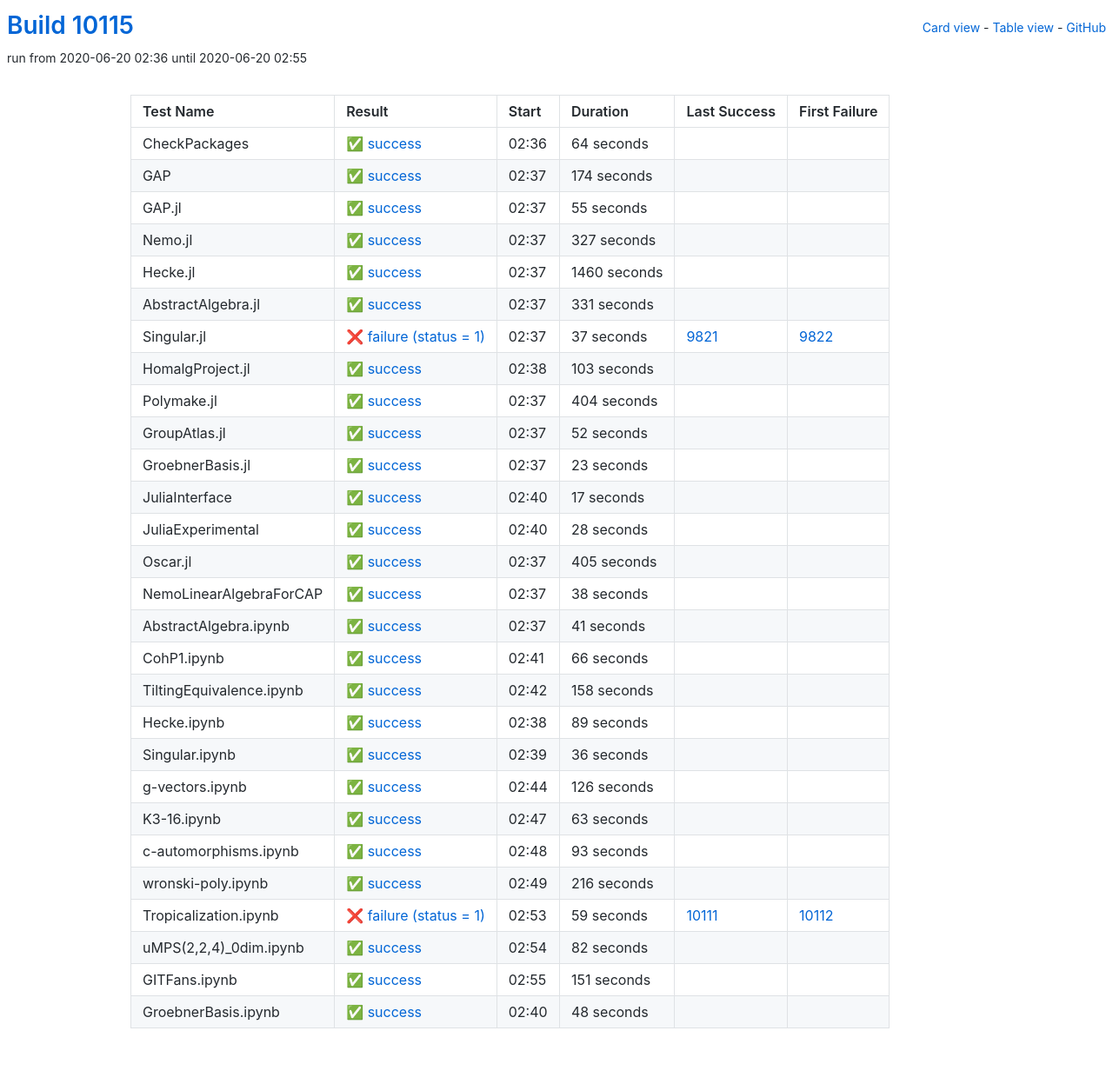
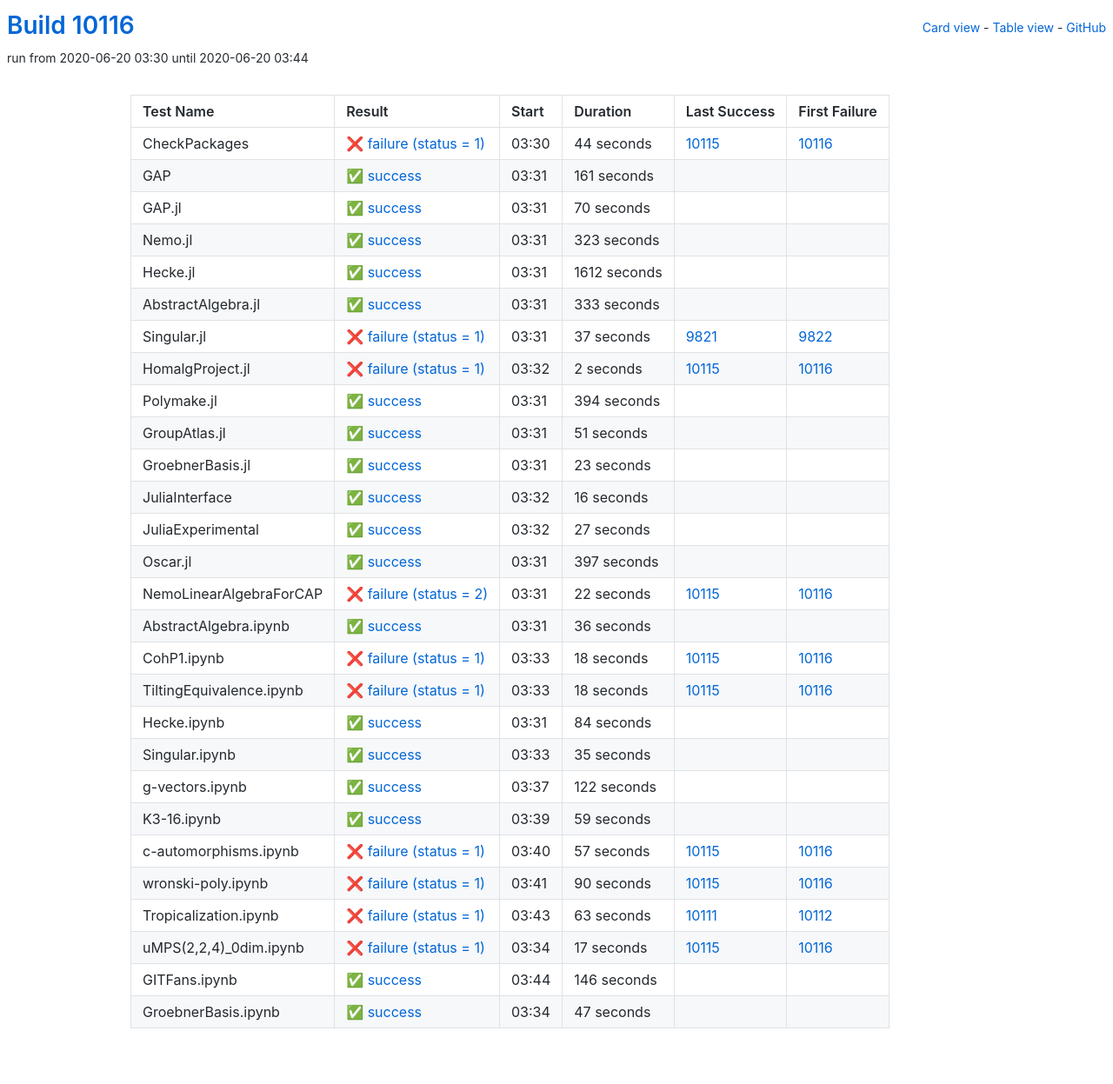
Before and after one commit to oscar-system/oscar-ci-status, a Jekyll site: the page built from table.html, in a window 1280 px wide. Shown: the whole page at 87% size. Built offline with Jekyll 4.4.1, drawn with Linux system fonts in a browser that asks for light colours.

Commit message:
Build #10116

```diff
--- a/_data/ci.yml
+++ b/_data/ci.yml
@@ -1,6 +1,6 @@
 ---
-build: 10115
-build_url: https://oscarci.mathematik.uni-kl.de/job/oscar/10115/
+build: 10116
+build_url: https://oscarci.mathematik.uni-kl.de/job/oscar/10116/
 job: oscar
 organization: oscar-system
 repo: oscar-ci-status
@@ -8,80 +8,80 @@
 tests:
 - name: CheckPackages
   id: checkpackages
-  log: https://oscarci.mathematik.uni-kl.de/job/oscar/10115/artifact/logs/build-10115/CheckPackages.log
-  start: 2020-06-20 02:36
+  log: https://oscarci.mathematik.uni-kl.de/job/oscar/10116/artifact/logs/build-10116/CheckPackages.log
+  start: 2020-06-20 03:30
+  success: false
+  exitcode: 1
+  status: failure
+  duration: 44
+  last_success: 10115
+  last_success_url: https://oscarci.mathematik.uni-kl.de/job/oscar/10115/
+  first_failure: 10116
+  first_failure_url: https://oscarci.mathematik.uni-kl.de/job/oscar/10116/
+- name: GAP
+  id: gap
+  log: https://oscarci.mathematik.uni-kl.de/job/oscar/10116/artifact/logs/build-10116/GAP.log
+  start: 2020-06-20 03:31
   success: true
   exitcode: 0
   status: success
-  duration: 64
-  last_success: false
-  last_success_url:
-  first_failure: false
-  first_failure_url:
-- name: GAP
-  id: gap
-  log: https://oscarci.mathematik.uni-kl.de/job/oscar/10115/artifact/logs/build-10115/GAP.log
-  start: 2020-06-20 02:37
-  success: true
-  exitcode: 0
-  status: success
-  duration: 174
+  duration: 161
   last_success: false
   last_success_url:
   first_failure: false
   first_failure_url:
 - name: GAP.jl
   id: gap-jl
-  log: https://oscarci.mathematik.uni-kl.de/job/oscar/10115/artifact/logs/build-10115/GAP.jl.log
-  start: 2020-06-20 02:37
+  log: https://oscarci.mathematik.uni-kl.de/job/oscar/10116/artifact/logs/build-10116/GAP.jl.log
+  start: 2020-06-20 03:31
   success: true
   exitcode: 0
   status: success
-  duration: 55
+  duration: 70
   last_success: false
   last_success_url:
   first_failure: false
   first_failure_url:
 - name: Nemo.jl
   id: nemo-jl
-  log: https://oscarci.mathematik.uni-kl.de/job/oscar/10115/artifact/logs/build-10115/Nemo.jl.log
-  start: 2020-06-20 02:37
+  log: https://oscarci.mathematik.uni-kl.de/job/oscar/10116/artifact/logs/build-10116/Nemo.jl.log
+  start: 2020-06-20 03:31
   success: true
   exitcode: 0
   status: success
-  duration: 327
+  duration: 323
   last_success: false
   last_success_url:
   first_failure: false
   first_failure_url:
 - name: Hecke.jl
   id: hecke-jl
-  log: https://oscarci.mathematik.uni-kl.de/job/oscar/10115/artifact/logs/build-10115/Hecke.jl.log
-  start: 2020-06-20 02:37
+  log: https://oscarci.mathematik.uni-kl.de/job/oscar/10116/artifact/logs/build-10116/Hecke.jl.log
+  start: 2020-06-20 03:31
   success: true
   exitcode: 0
   status: success
-  duration: 1460
+  duration: 1612
   last_success: false
   last_success_url:
   first_failure: false
   first_failure_url:
 - name: AbstractAlgebra.jl
   id: abstractalgebra-jl
-  log: https://oscarci.mathematik.uni-kl.de/job/oscar/10115/artifact/logs/build-10115/AbstractAlgebra.jl.log
-  start: 2020-06-20 02:37
+  log: https://oscarci.mathematik.uni-kl.de/job/oscar/10116/artifact/logs/build-10116/AbstractAlgebra.jl.log
+  start: 2020-06-20 03:31
   success: true
   exitcode: 0
   status: success
-  duration: 331
+  duration: 333
   last_success: false
   last_success_url:
   first_failure: false
   first_failure_url:
 - name: Singular.jl
   id: singular-jl
-  log: https://oscarci.mathematik.uni-kl.de/job/oscar/10115/artifact/logs/build-10115/Singular.jl.log
-  start: 2020-06-20 02:37
+  log: https://oscarci.mathematik.uni-kl.de/job/oscar/10116/artifact/logs/build-10116/Singular.jl.log
+  start: 2020-06-20 03:31
   success: false
   exitcode: 1
   status: failure
@@ -92,44 +92,44 @@
   first_failure_url: https://oscarci.mathematik.uni-kl.de/job/oscar/9822/
 - name: HomalgProject.jl
   id: homalgproject-jl
-  log: https://oscarci.mathematik.uni-kl.de/job/oscar/10115/artifact/logs/build-10115/HomalgProject.jl.log
-  start: 2020-06-20 02:38
+  log: https://oscarci.mathematik.uni-kl.de/job/oscar/10116/artifact/logs/build-10116/HomalgProject.jl.log
+  start: 2020-06-20 03:32
+  success: false
+  exitcode: 1
+  status: failure
+  duration: 2
+  last_success: 10115
+  last_success_url: https://oscarci.mathematik.uni-kl.de/job/oscar/10115/
+  first_failure: 10116
+  first_failure_url: https://oscarci.mathematik.uni-kl.de/job/oscar/10116/
+- name: Polymake.jl
+  id: polymake-jl
+  log: https://oscarci.mathematik.uni-kl.de/job/oscar/10116/artifact/logs/build-10116/Polymake.jl.log
+  start: 2020-06-20 03:31
   success: true
   exitcode: 0
   status: success
-  duration: 103
-  last_success: false
-  last_success_url:
-  first_failure: false
-  first_failure_url:
-- name: Polymake.jl
-  id: polymake-jl
-  log: https://oscarci.mathematik.uni-kl.de/job/oscar/10115/artifact/logs/build-10115/Polymake.jl.log
-  start: 2020-06-20 02:37
-  success: true
-  exitcode: 0
-  status: success
-  duration: 404
+  duration: 394
   last_success: false
   last_success_url:
   first_failure: false
   first_failure_url:
 - name: GroupAtlas.jl
   id: groupatlas-jl
-  log: https://oscarci.mathematik.uni-kl.de/job/oscar/10115/artifact/logs/build-10115/GroupAtlas.jl.log
-  start: 2020-06-20 02:37
+  log: https://oscarci.mathematik.uni-kl.de/job/oscar/10116/artifact/logs/build-10116/GroupAtlas.jl.log
+  start: 2020-06-20 03:31
   success: true
   exitcode: 0
   status: success
-  duration: 52
+  duration: 51
   last_success: false
   last_success_url:
   first_failure: false
   first_failure_url:
 - name: GroebnerBasis.jl
   id: groebnerbasis-jl
-  log: https://oscarci.mathematik.uni-kl.de/job/oscar/10115/artifact/logs/build-10115/GroebnerBasis.jl.log
-  start: 2020-06-20 02:37
+  log: https://oscarci.mathematik.uni-kl.de/job/oscar/10116/artifact/logs/build-10116/GroebnerBasis.jl.log
+  start: 2020-06-20 03:31
   success: true
   exitcode: 0
   status: success
@@ -140,104 +140,56 @@
   first_failure_url:
 - name: JuliaInterface
   id: juliainterface
-  log: https://oscarci.mathematik.uni-kl.de/job/oscar/10115/artifact/logs/build-10115/JuliaInterface.log
-  start: 2020-06-20 02:40
+  log: https://oscarci.mathematik.uni-kl.de/job/oscar/10116/artifact/logs/build-10116/JuliaInterface.log
+  start: 2020-06-20 03:32
   success: true
   exitcode: 0
   status: success
-  duration: 17
+  duration: 16
   last_success: false
   last_success_url:
   first_failure: false
   first_failure_url:
 - name: JuliaExperimental
   id: juliaexperimental
-  log: https://oscarci.mathematik.uni-kl.de/job/oscar/10115/artifact/logs/build-10115/JuliaExperimental.log
-  start: 2020-06-20 02:40
+  log: https://oscarci.mathematik.uni-kl.de/job/oscar/10116/artifact/logs/build-10116/JuliaExperimental.log
+  start: 2020-06-20 03:32
   success: true
   exitcode: 0
   status: success
-  duration: 28
+  duration: 27
   last_success: false
   last_success_url:
   first_failure: false
   first_failure_url:
 - name: Oscar.jl
   id: oscar-jl
-  log: https://oscarci.mathematik.uni-kl.de/job/oscar/10115/artifact/logs/build-10115/Oscar.jl.log
-  start: 2020-06-20 02:37
+  log: https://oscarci.mathematik.uni-kl.de/job/oscar/10116/artifact/logs/build-10116/Oscar.jl.log
+  start: 2020-06-20 03:31
   success: true
   exitcode: 0
   status: success
-  duration: 405
+  duration: 397
   last_success: false
   last_success_url:
   first_failure: false
   first_failure_url:
 - name: NemoLinearAlgebraForCAP
   id: nemolinearalgebraforcap
-  log: https://oscarci.mathematik.uni-kl.de/job/oscar/10115/artifact/logs/build-10115/NemoLinearAlgebraForCAP.log
-  start: 2020-06-20 02:37
-  success: true
-  exitcode: 0
-  status: success
-  duration: 38
-  last_success: false
-  last_success_url:
-  first_failure: false
-  first_failure_url:
+  log: https://oscarci.mathematik.uni-kl.de/job/oscar/10116/artifact/logs/build-10116/NemoLinearAlgebraForCAP.log
+  start: 2020-06-20 03:31
+  success: false
+  exitcode: 2
+  status: failure
+  duration: 22
+  last_success: 10115
+  last_success_url: https://oscarci.mathematik.uni-kl.de/job/oscar/10115/
+  first_failure: 10116
+  first_failure_url: https://oscarci.mathematik.uni-kl.de/job/oscar/10116/
 - name: AbstractAlgebra.ipynb
   id: abstractalgebra-ipynb
-  log: https://oscarci.mathematik.uni-kl.de/job/oscar/10115/artifact/logs/build-10115/AbstractAlgebra.ipynb.log
-  start: 2020-06-20 02:37
-  success: true
-  exitcode: 0
-  status: success
-  duration: 41
-  last_success: false
-  last_success_url:
-  first_failure: false
-  first_failure_url:
-- name: CohP1.ipynb
-  id: cohp1-ipynb
-  log: https://oscarci.mathematik.uni-kl.de/job/oscar/10115/artifact/logs/build-10115/CohP1.ipynb.log
-  start: 2020-06-20 02:41
-  success: true
-  exitcode: 0
-  status: success
-  duration: 66
-  last_success: false
-  last_success_url:
-  first_failure: false
-  first_failure_url:
-- name: TiltingEquivalence.ipynb
-  id: tiltingequivalence-ipynb
-  log: https://oscarci.mathematik.uni-kl.de/job/oscar/10115/artifact/logs/build-10115/TiltingEquivalence.ipynb.log
-  start: 2020-06-20 02:42
-  success: true
-  exitcode: 0
-  status: success
-  duration: 158
-  last_success: false
-  last_success_url:
-  first_failure: false
-  first_failure_url:
-- name: Hecke.ipynb
-  id: hecke-ipynb
-  log: https://oscarci.mathematik.uni-kl.de/job/oscar/10115/artifact/logs/build-10115/Hecke.ipynb.log
-  start: 2020-06-20 02:38
-  success: true
-  exitcode: 0
-  status: success
-  duration: 89
-  last_success: false
-  last_success_url:
-  first_failure: false
-  first_failure_url:
-- name: Singular.ipynb
-  id: singular-ipynb
-  log: https://oscarci.mathematik.uni-kl.de/job/oscar/10115/artifact/logs/build-10115/Singular.ipynb.log
-  start: 2020-06-20 02:39
+  log: https://oscarci.mathematik.uni-kl.de/job/oscar/10116/artifact/logs/build-10116/AbstractAlgebra.ipynb.log
+  start: 2020-06-20 03:31
   success: true
   exitcode: 0
   status: success
@@ -246,98 +198,146 @@
   last_success_url:
   first_failure: false
   first_failure_url:
-- name: g-vectors.ipynb
-  id: g-vectors-ipynb
-  log: https://oscarci.mathematik.uni-kl.de/job/oscar/10115/artifact/logs/build-10115/g-vectors.ipynb.log
-  start: 2020-06-20 02:44
+- name: CohP1.ipynb
+  id: cohp1-ipynb
+  log: https://oscarci.mathematik.uni-kl.de/job/oscar/10116/artifact/logs/build-10116/CohP1.ipynb.log
+  start: 2020-06-20 03:33
+  success: false
+  exitcode: 1
+  status: failure
+  duration: 18
+  last_success: 10115
+  last_success_url: https://oscarci.mathematik.uni-kl.de/job/oscar/10115/
+  first_failure: 10116
+  first_failure_url: https://oscarci.mathematik.uni-kl.de/job/oscar/10116/
+- name: TiltingEquivalence.ipynb
+  id: tiltingequivalence-ipynb
+  log: https://oscarci.mathematik.uni-kl.de/job/oscar/10116/artifact/logs/build-10116/TiltingEquivalence.ipynb.log
+  start: 2020-06-20 03:33
+  success: false
+  exitcode: 1
+  status: failure
+  duration: 18
+  last_success: 10115
+  last_success_url: https://oscarci.mathematik.uni-kl.de/job/oscar/10115/
+  first_failure: 10116
+  first_failure_url: https://oscarci.mathematik.uni-kl.de/job/oscar/10116/
+- name: Hecke.ipynb
+  id: hecke-ipynb
+  log: https://oscarci.mathematik.uni-kl.de/job/oscar/10116/artifact/logs/build-10116/Hecke.ipynb.log
+  start: 2020-06-20 03:31
   success: true
   exitcode: 0
   status: success
-  duration: 126
+  duration: 84
+  last_success: false
+  last_success_url:
+  first_failure: false
+  first_failure_url:
+- name: Singular.ipynb
+  id: singular-ipynb
+  log: https://oscarci.mathematik.uni-kl.de/job/oscar/10116/artifact/logs/build-10116/Singular.ipynb.log
+  start: 2020-06-20 03:33
+  success: true
+  exitcode: 0
+  status: success
+  duration: 35
+  last_success: false
+  last_success_url:
+  first_failure: false
+  first_failure_url:
+- name: g-vectors.ipynb
+  id: g-vectors-ipynb
+  log: https://oscarci.mathematik.uni-kl.de/job/oscar/10116/artifact/logs/build-10116/g-vectors.ipynb.log
+  start: 2020-06-20 03:37
+  success: true
+  exitcode: 0
+  status: success
+  duration: 122
   last_success: false
   last_success_url:
   first_failure: false
   first_failure_url:
 - name: K3-16.ipynb
   id: k3-16-ipynb
-  log: https://oscarci.mathematik.uni-kl.de/job/oscar/10115/artifact/logs/build-10115/K3-16.ipynb.log
-  start: 2020-06-20 02:47
+  log: https://oscarci.mathematik.uni-kl.de/job/oscar/10116/artifact/logs/build-10116/K3-16.ipynb.log
+  start: 2020-06-20 03:39
   success: true
   exitcode: 0
   status: success
-  duration: 63
+  duration: 59
   last_success: false
   last_success_url:
   first_failure: false
   first_failure_url:
 - name: c-automorphisms.ipynb
   id: c-automorphisms-ipynb
-  log: https://oscarci.mathematik.uni-kl.de/job/oscar/10115/artifact/logs/build-10115/c-automorphisms.ipynb.log
-  start: 2020-06-20 02:48
-  success: true
-  exitcode: 0
-  status: success
-  duration: 93
-  last_success: false
-  last_success_url:
-  first_failure: false
-  first_failure_url:
-- name: wronski-poly.ipynb
-  id: wronski-poly-ipynb
-  log: https://oscarci.mathematik.uni-kl.de/job/oscar/10115/artifact/logs/build-10115/wronski-poly.ipynb.log
-  start: 2020-06-20 02:49
-  success: true
-  exitcode: 0
-  status: success
-  duration: 216
-  last_success: false
-  last_success_url:
-  first_failure: false
-  first_failure_url:
-- name: Tropicalization.ipynb
-  id: tropicalization-ipynb
-  log: https://oscarci.mathematik.uni-kl.de/job/oscar/10115/artifact/logs/build-10115/Tropicalization.ipynb.log
-  start: 2020-06-20 02:53
+  log: https://oscarci.mathematik.uni-kl.de/job/oscar/10116/artifact/logs/build-10116/c-automorphisms.ipynb.log
+  start: 2020-06-20 03:40
   success: false
   exitcode: 1
   status: failure
-  duration: 59
+  duration: 57
+  last_success: 10115
+  last_success_url: https://oscarci.mathematik.uni-kl.de/job/oscar/10115/
+  first_failure: 10116
+  first_failure_url: https://oscarci.mathematik.uni-kl.de/job/oscar/10116/
+- name: wronski-poly.ipynb
+  id: wronski-poly-ipynb
+  log: https://oscarci.mathematik.uni-kl.de/job/oscar/10116/artifact/logs/build-10116/wronski-poly.ipynb.log
+  start: 2020-06-20 03:41
+  success: false
+  exitcode: 1
+  status: failure
+  duration: 90
+  last_success: 10115
+  last_success_url: https://oscarci.mathematik.uni-kl.de/job/oscar/10115/
+  first_failure: 10116
+  first_failure_url: https://oscarci.mathematik.uni-kl.de/job/oscar/10116/
+- name: Tropicalization.ipynb
+  id: tropicalization-ipynb
+  log: https://oscarci.mathematik.uni-kl.de/job/oscar/10116/artifact/logs/build-10116/Tropicalization.ipynb.log
+  start: 2020-06-20 03:43
+  success: false
+  exitcode: 1
+  status: failure
+  duration: 63
   last_success: 10111
   last_success_url: https://oscarci.mathematik.uni-kl.de/job/oscar/10111/
   first_failure: 10112
   first_failure_url: https://oscarci.mathematik.uni-kl.de/job/oscar/10112/
 - name: uMPS(2,2,4)_0dim.ipynb
   id: umps-2-2-4-0dim-ipynb
-  log: https://oscarci.mathematik.uni-kl.de/job/oscar/10115/artifact/logs/build-10115/uMPS-2-2-4-_0dim.ipynb.log
-  start: 2020-06-20 02:54
+  log: https://oscarci.mathematik.uni-kl.de/job/oscar/10116/artifact/logs/build-10116/uMPS-2-2-4-_0dim.ipynb.log
+  start: 2020-06-20 03:34
+  success: false
+  exitcode: 1
+  status: failure
+  duration: 17
+  last_success: 10115
+  last_success_url: https://oscarci.mathematik.uni-kl.de/job/oscar/10115/
+  first_failure: 10116
+  first_failure_url: https://oscarci.mathematik.uni-kl.de/job/oscar/10116/
+- name: GITFans.ipynb
+  id: gitfans-ipynb
+  log: https://oscarci.mathematik.uni-kl.de/job/oscar/10116/artifact/logs/build-10116/GITFans.ipynb.log
+  start: 2020-06-20 03:44
   success: true
   exitcode: 0
   status: success
-  duration: 82
-  last_success: false
-  last_success_url:
-  first_failure: false
-  first_failure_url:
-- name: GITFans.ipynb
-  id: gitfans-ipynb
-  log: https://oscarci.mathematik.uni-kl.de/job/oscar/10115/artifact/logs/build-10115/GITFans.ipynb.log
-  start: 2020-06-20 02:55
-  success: true
-  exitcode: 0
-  status: success
-  duration: 151
+  duration: 146
   last_success: false
   last_success_url:
   first_failure: false
   first_failure_url:
 - name: GroebnerBasis.ipynb
   id: groebnerbasis-ipynb
-  log: https://oscarci.mathematik.uni-kl.de/job/oscar/10115/artifact/logs/build-10115/GroebnerBasis.ipynb.log
-  start: 2020-06-20 02:40
+  log: https://oscarci.mathematik.uni-kl.de/job/oscar/10116/artifact/logs/build-10116/GroebnerBasis.ipynb.log
+  start: 2020-06-20 03:34
   success: true
   exitcode: 0
   status: success
-  duration: 48
+  duration: 47
   last_success: false
   last_success_url:
   first_failure: false
```
Also changed, not shown: README.md.
